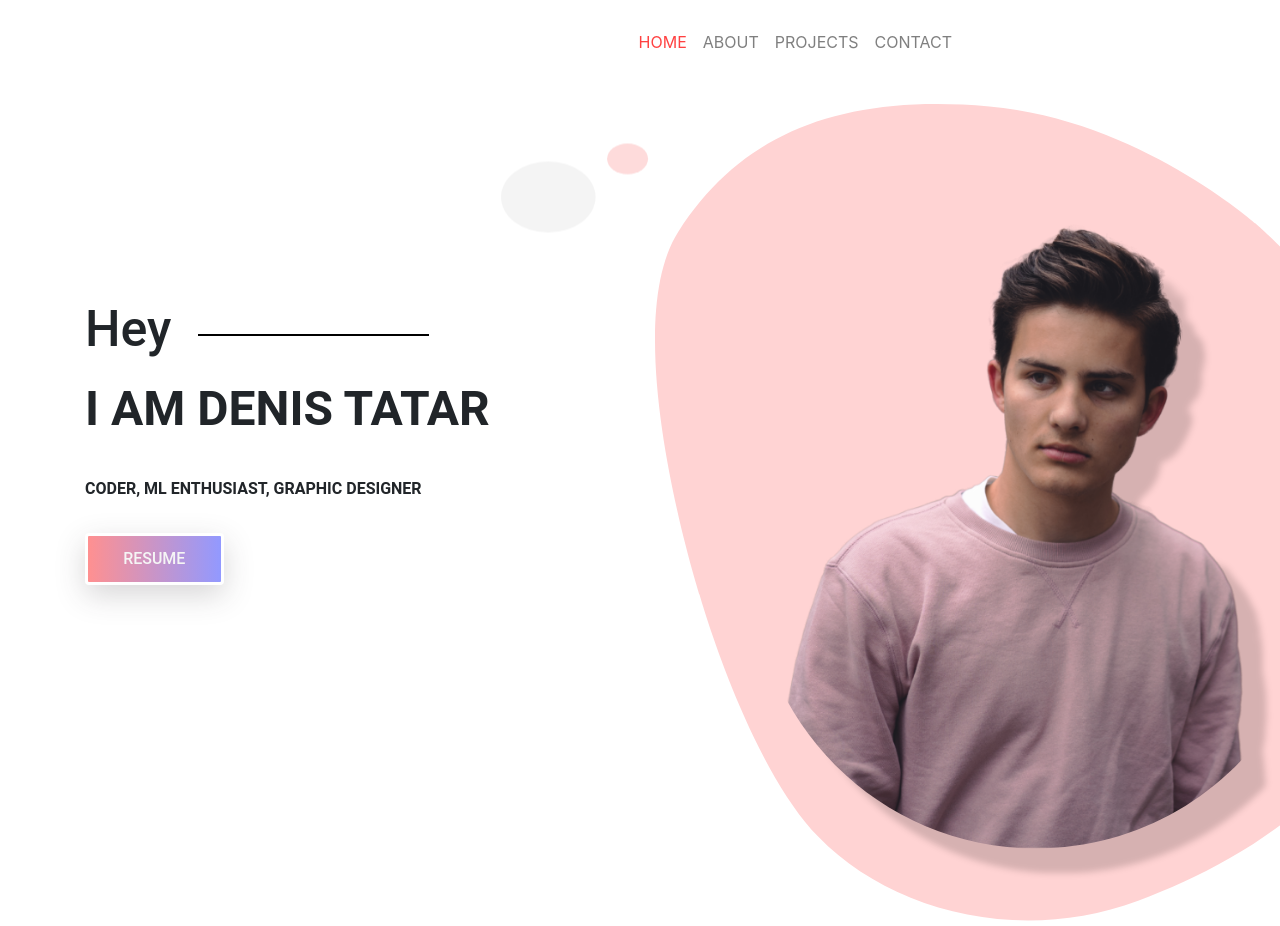
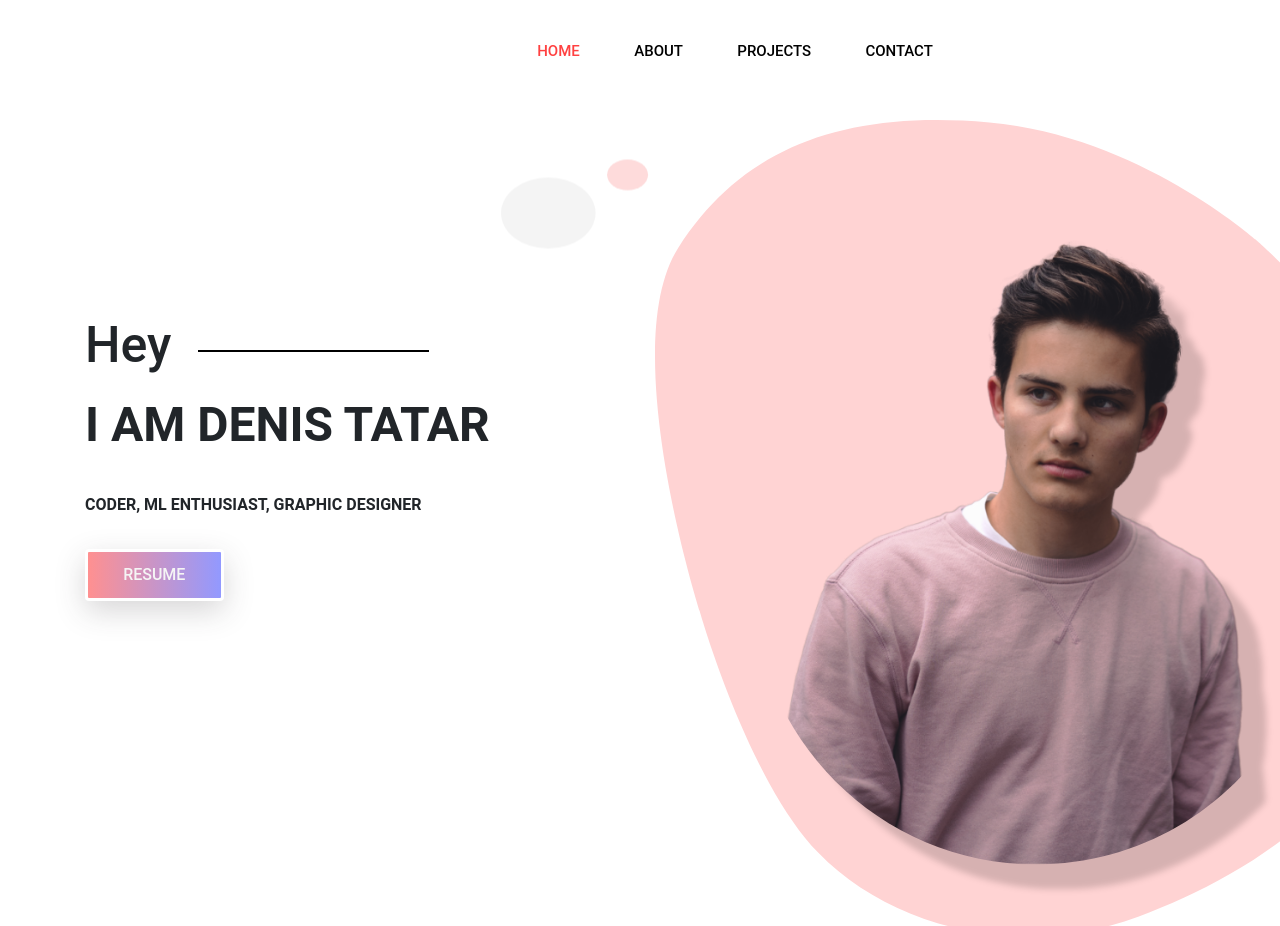
Before and after one commit to denisltatar/Portfolio-Website, a plain HTML site: page new.html in a window 1280 px wide. Shown: the top 926 px of the page. Drawn offline with nearby package versions, Linux system fonts and the light colour scheme; files whose address does not match are found by name.

Commit message:
Fixed header up.

```diff
--- a/css/style.css
+++ b/css/style.css
@@ -12,9 +12,6 @@ html {
 }
 
 /* Start Navigation */
-.header_area .main-menu.navbar .navbar-brand {
-    padding: 0 2rem 0 5rem;
-}
 
 .header_area .main-menu {
     padding-top: 0.5%;
@@ -24,11 +21,11 @@ html {
     padding: 1rem 20rem;
 }
 
-.header_area .main-menu .nav-bar .nav-item .nav-link {
-    font: normal 800 15px/2px var(--roboto);
+.header_area .main-menu .nav-item .nav-link {
+    font: normal 500 15px/2px var(--roboto);
     text-transform: uppercase;
     color:var(--title-color);
-    padding: 50%;
+    padding: 1.7rem;
 }
 
 .header_area .main-menu .navbar-nav .active a {
```
